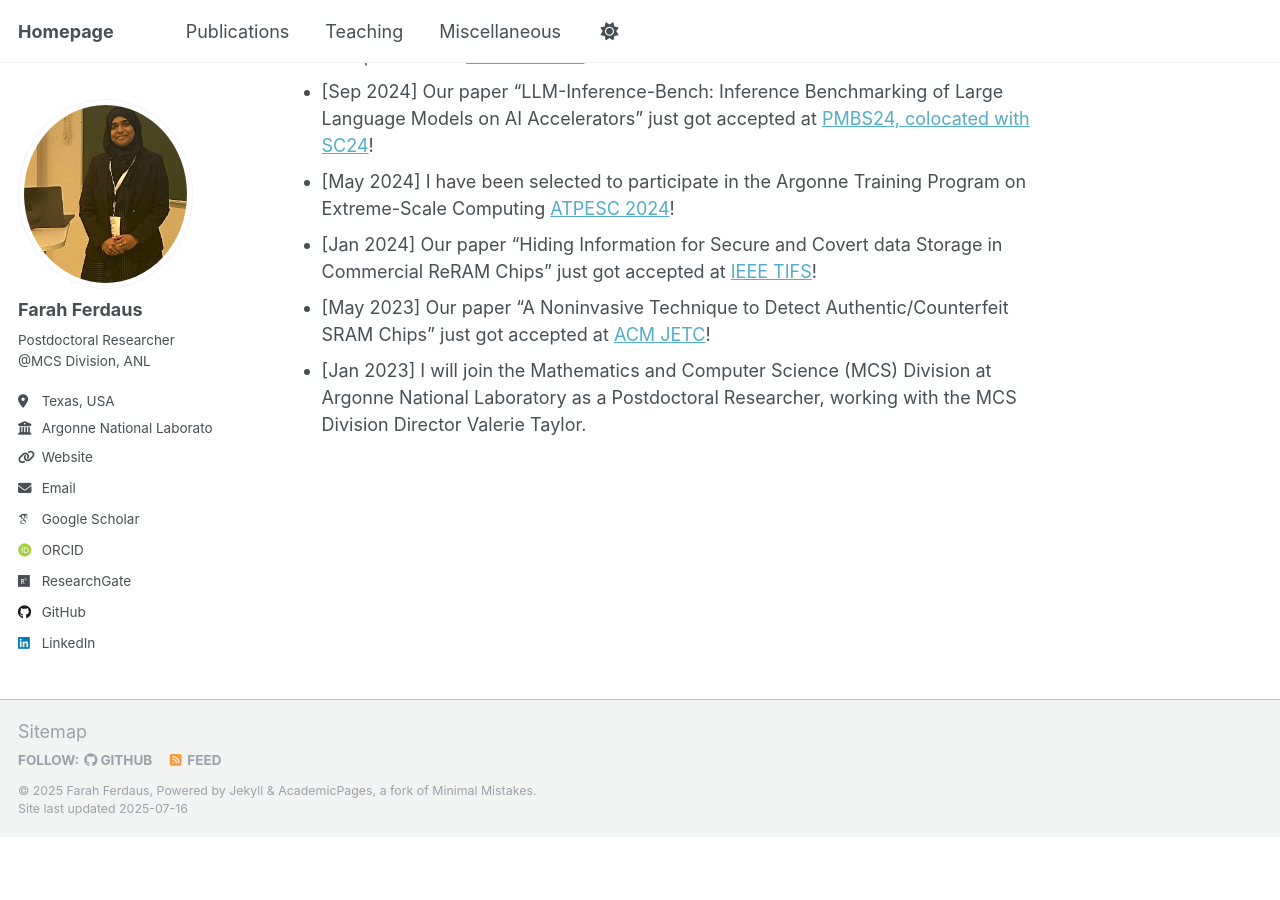
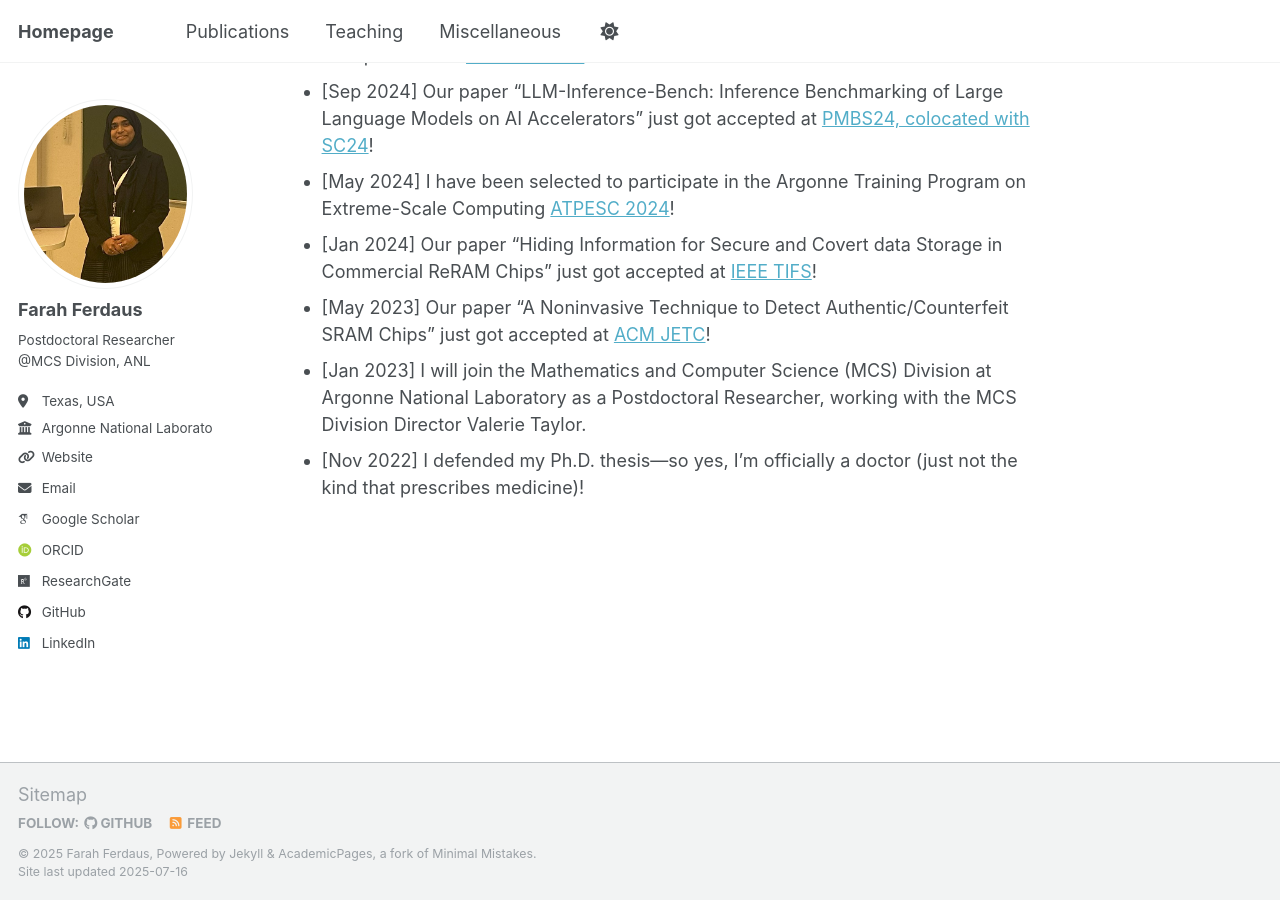
Before and after one commit to fferdaus/fferdaus.github.io, a Jekyll site: the page built from _pages/about.md, in a window 1280 px wide and 900 px high, scrolled down 1794 px. Built offline with Jekyll 4.4.1, drawn with Linux system fonts in a browser that asks for light colours; some web fonts are replaced; before the commit the page ends 2631 px from its top, so only the background shows below that.

Commit message:
Update about.md

```diff
--- a/_pages/about.md
+++ b/_pages/about.md
@@ -66,3 +66,4 @@ She has published numerous scientific articles, including journal articles, conf
 - [Jan 2024] Our paper "Hiding Information for Secure and Covert data Storage in Commercial ReRAM Chips" just got accepted at [IEEE TIFS](https://ieeexplore.ieee.org/xpl/RecentIssue.jsp?punumber=10206)!
 - [May 2023] Our paper "A Noninvasive Technique to Detect Authentic/Counterfeit SRAM Chips" just got accepted at [ACM JETC](https://dl.acm.org/journal/jetc)!
 - [Jan 2023] I will join the Mathematics and Computer Science (MCS) Division at Argonne National Laboratory as a Postdoctoral Researcher, working with the MCS Division Director Valerie Taylor.
+- [Nov 2022] I defended my Ph.D. thesis—so yes, I’m officially a doctor (just not the kind that prescribes medicine)!
```
